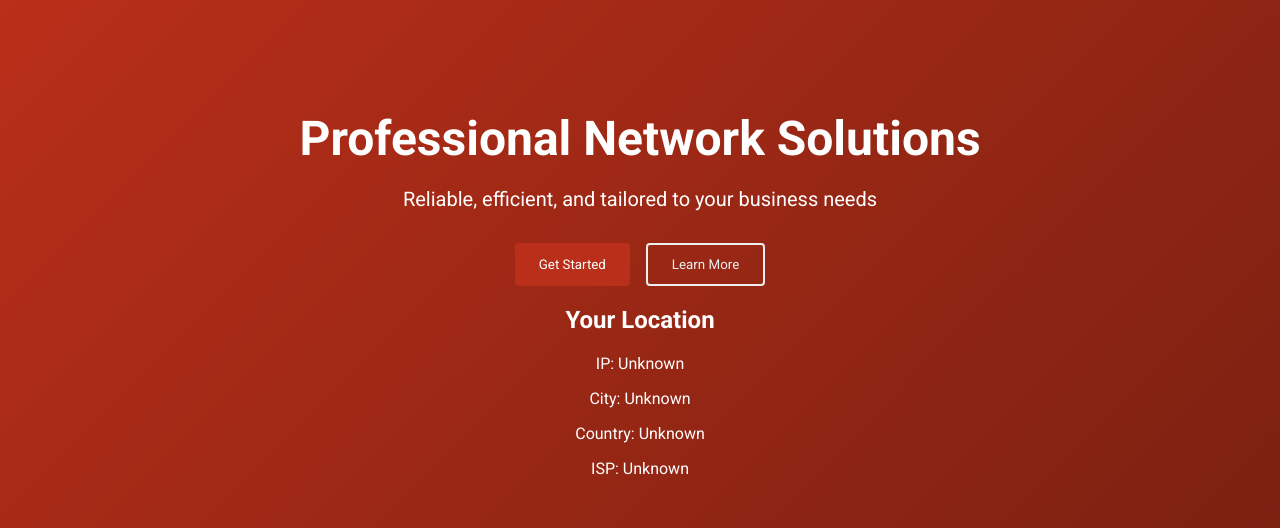
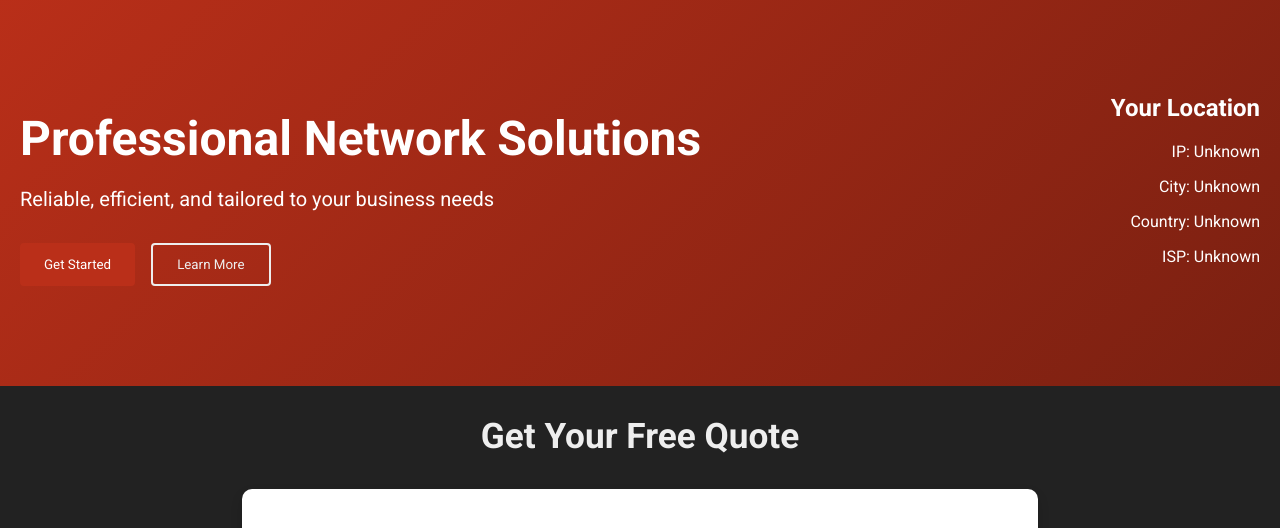
Before and after one commit to SmartFlame754/Telcomplusmontreal-2.0, a React (Vite) app: page / in a window 1280 px wide. Shown: the part 130-658 px from the top of the page. Built offline with nearby package versions, Linux system fonts and the light colour scheme; no server answers.

Commit message:
Initial commit from your app

```diff
--- a/src/components/MainMenu.jsx
+++ b/src/components/MainMenu.jsx
@@ -170,7 +170,7 @@ import React, { useState, useEffect, useRef } from 'react';
                 </li>
                 <li style={{marginLeft: 'auto'}}><Link to="/contact">Contact Us</Link></li>
               </ul>
-              <a href="tel:+1488174587" className="call-button" style={{ backgroundColor: '#ba2f19', color: 'white' }}>Call Us</a>
+              <a href="tel:+14388174587" className="call-button" style={{ backgroundColor: '#ba2f19', color: 'white' }}>Call Us</a>
             </div>
           </nav>
         </>
--- a/src/pages/Contact.jsx
+++ b/src/pages/Contact.jsx
@@ -21,7 +21,7 @@ import React, { useState } from 'react';
           <div className="container">
             <h1>Contact Us</h1>
             <div className="contact-info">
-              <p>Phone: +1488174587</p>
+              <p>Phone: +14388174587</p>
               <p>Email: info@telecomplusmtl.com</p>
             </div>
             <form onSubmit={handleSubmit}>
--- a/src/pages/Home.jsx
+++ b/src/pages/Home.jsx
@@ -147,11 +147,11 @@ import React, { useState, useEffect, useRef } from 'react';
 
           {/* Hero Section */}
           <section className="hero">
-            <div className="hero-content">
-              <div className="hero-text">
+            <div className="hero-content" style={{display: 'flex', justifyContent: 'space-between', alignItems: 'center'}}>
+              <div className="hero-text" style={{textAlign: 'left'}}>
                 <h1>Professional Network Solutions</h1>
                 <p className="hero-subtitle">Reliable, efficient, and tailored to your business needs</p>
-                <div className="hero-cta">
+                <div className="hero-cta" style={{justifyContent: 'flex-start'}}>
                   <button className="btn-primary" onClick={() => navigate('/contact')}>
                     Get Started
                   </button>
@@ -161,7 +161,7 @@ import React, { useState, useEffect, useRef } from 'react';
                 </div>
               </div>
               {ipData.ip && (
-                <div className="hero-location">
+                <div className="hero-location" style={{textAlign: 'right'}}>
                   <h2>Your Location</h2>
                   <div className="ip-info">
                     <p>IP: {ipData.ip}</p>
```
